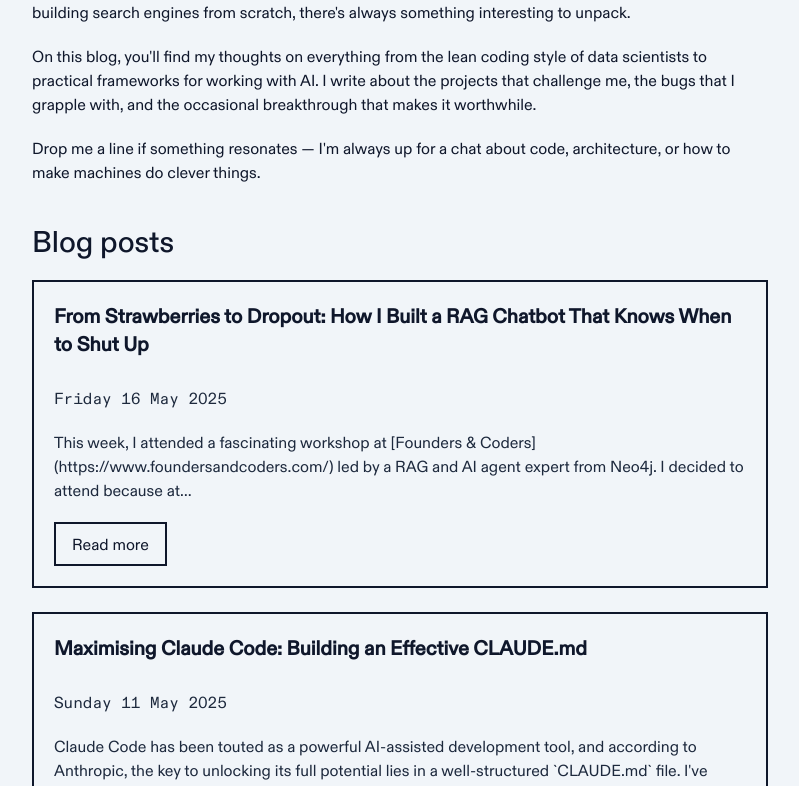
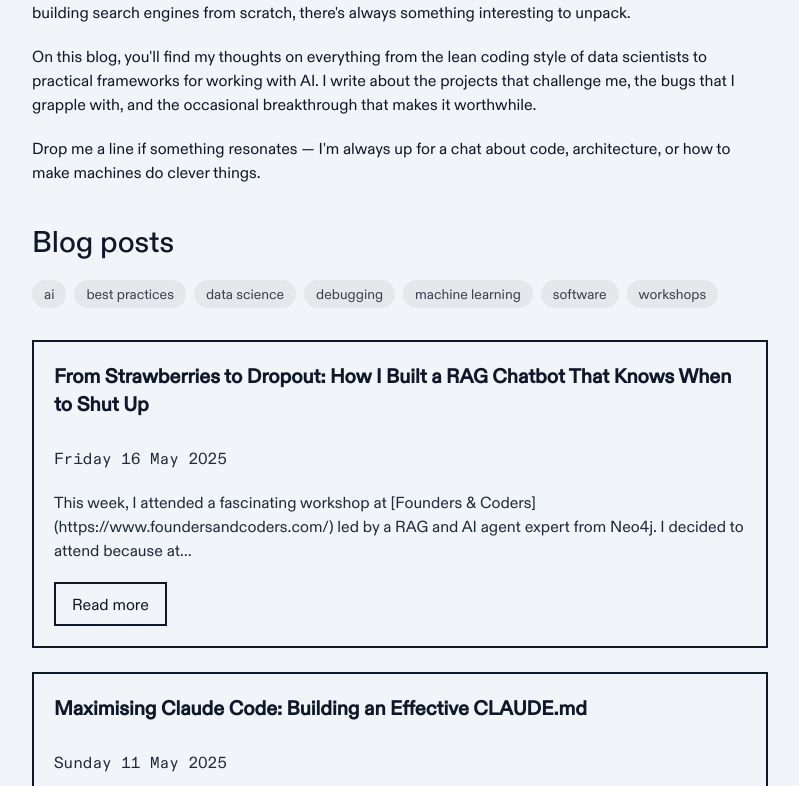
Before and after one commit to maxitect/blog, a Next.js app: page / in a window 1280 px wide. Shown: the part 344-1130 px from the top of the page, without its empty margins (240-1039 px from the left). Built offline with nearby package versions, Linux system fonts and the light colour scheme.

Commit message:
feat: implement filtering of blog posts in PostList.tsx

```diff
--- a/src/app/globals.css
+++ b/src/app/globals.css
@@ -61,6 +61,16 @@
   --font-mono-regular: "ABCDiatypeMono-Regular", sans-serif;
   --font-mono-medium: "ABCDiatypeMono-Medium", sans-serif;
   --font-condensed-medium: "ABCDiatypeCondensed-Medium", sans-serif;
+}
+
+@layer utilities {
+  .scrollbar-hide {
+    -ms-overflow-style: none;
+    scrollbar-width: none;
+  }
+  .scrollbar-hide::-webkit-scrollbar {
+    display: none;
+  }
 }
 
 body {
--- a/src/components/PostList.tsx
+++ b/src/components/PostList.tsx
@@ -1,5 +1,8 @@
-import React from 'react';
+"use client";
+
+import React, { useState, useMemo } from "react";
 import PostItem from "./PostItem";
+import TagFilter from "./TagFilter";
 import { Post } from "../lib/posts";
 
 interface PostListProps {
@@ -7,11 +10,59 @@ interface PostListProps {
 }
 
 export default function PostList({ posts }: PostListProps) {
+  const [selectedTags, setSelectedTags] = useState<string[]>([]);
+
+  const allTags = useMemo(() => {
+    const tagSet = new Set<string>();
+    posts.forEach((post) => {
+      if (post.tags) {
+        post.tags.forEach((tag) => tagSet.add(tag));
+      }
+    });
+    return Array.from(tagSet).sort();
+  }, [posts]);
+
+  const filteredPosts = useMemo(() => {
+    if (selectedTags.length === 0) {
+      return posts;
+    }
+    return posts.filter(
+      (post) =>
+        post.tags &&
+        selectedTags.some((tag) => post.tags && post.tags.includes(tag))
+    );
+  }, [posts, selectedTags]);
+
+  const handleTagToggle = (tag: string) => {
+    setSelectedTags((prev) =>
+      prev.includes(tag) ? prev.filter((t) => t !== tag) : [...prev, tag]
+    );
+  };
+
+  const handleClearAll = () => {
+    setSelectedTags([]);
+  };
+
   return (
-    <div className="space-y-10">
-      {posts.map((post) => (
-        <PostItem key={post.slug} post={post} />
-      ))}
+    <div>
+      {allTags.length > 0 && (
+        <TagFilter
+          tags={allTags}
+          selectedTags={selectedTags}
+          onTagToggle={handleTagToggle}
+          onClearAll={handleClearAll}
+        />
+      )}
+      <div className="space-y-10">
+        {filteredPosts.map((post) => (
+          <PostItem key={post.slug} post={post} />
+        ))}
+      </div>
+      {filteredPosts.length === 0 && selectedTags.length > 0 && (
+        <div className="text-center py-8 text-gray-500">
+          No posts found matching the selected tags.
+        </div>
+      )}
     </div>
   );
 }
--- /dev/null
+++ b/src/components/TagFilter.tsx
@@ -0,0 +1,43 @@
+import React from "react";
+
+interface TagFilterProps {
+  tags: string[];
+  selectedTags: string[];
+  onTagToggle: (tag: string) => void;
+  onClearAll: () => void;
+}
+
+export default function TagFilter({
+  tags,
+  selectedTags,
+  onTagToggle,
+  onClearAll,
+}: TagFilterProps) {
+  return (
+    <div className="mb-8">
+      <div className="flex gap-2 overflow-x-auto scrollbar-hide">
+        {tags.map((tag) => (
+          <button
+            key={tag}
+            onClick={() => onTagToggle(tag)}
+            className={`px-3 py-1 rounded-full text-sm transition-colors whitespace-nowrap ${
+              selectedTags.includes(tag)
+                ? "bg-blue-600 text-white"
+                : "bg-gray-200 text-gray-700 hover:bg-gray-300"
+            }`}
+          >
+            {tag}
+          </button>
+        ))}
+        {selectedTags.length > 0 && (
+          <button
+            onClick={onClearAll}
+            className="px-3 py-1 text-sm text-gray-500 hover:text-gray-700 whitespace-nowrap"
+          >
+            Clear all
+          </button>
+        )}
+      </div>
+    </div>
+  );
+}
--- a/src/lib/posts.ts
+++ b/src/lib/posts.ts
@@ -22,6 +22,8 @@ export interface Post {
   imagePath?: string;
   /** GitHub link */
   github?: string;
+  /** Tags for filtering posts */
+  tags?: string[];
 }
 
 function slugify(text: string): string {
@@ -79,6 +81,7 @@ export function getAllPosts(): Post[] {
       preview,
       ...(imageExists ? { imagePath } : {}),
       github: data.github,
+      tags: data.tags,
     };
   });
   return posts.sort(
```
